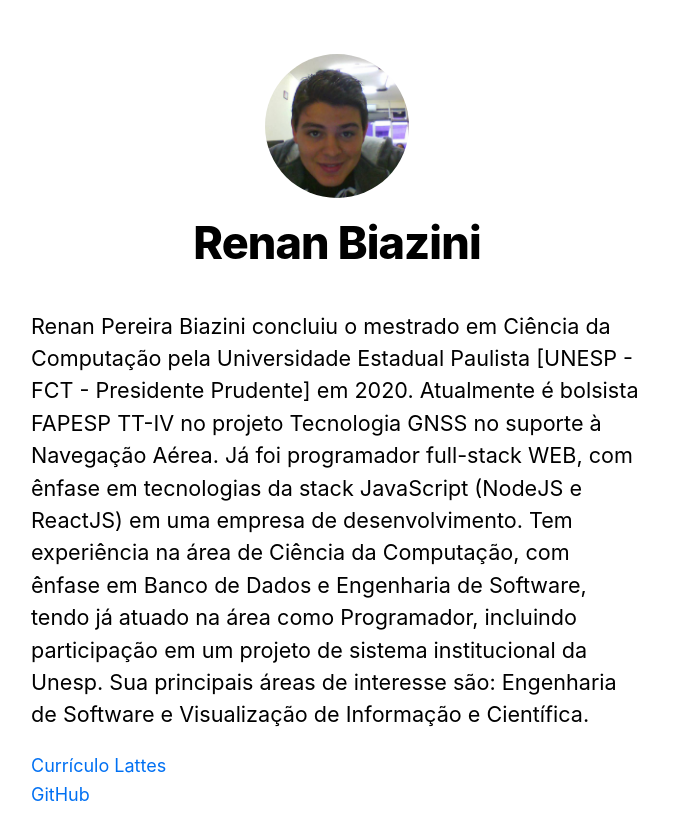
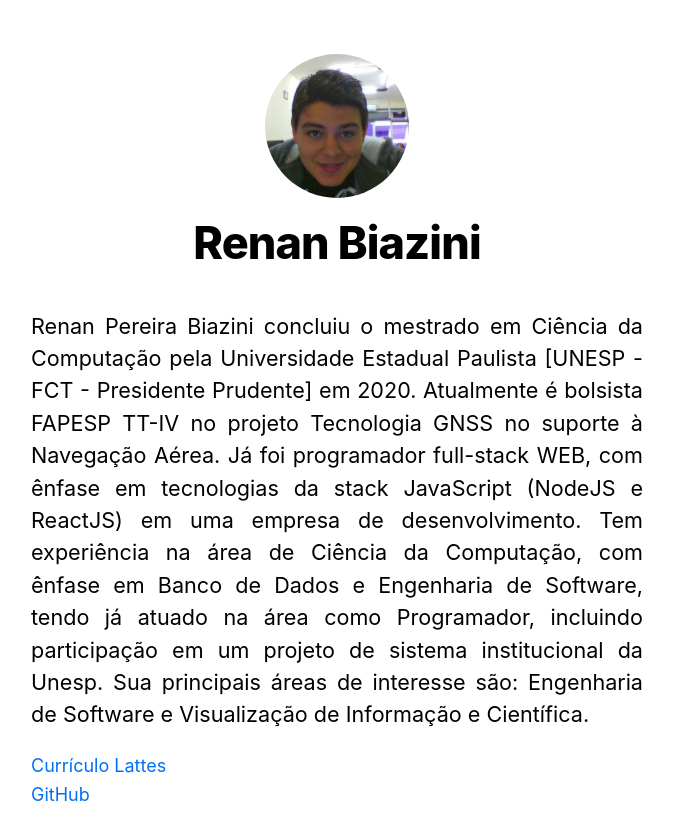
Before and after one commit to Biazza/nextjs, a Next.js app in the folder nextjs-blog/: page / in a window 1280 px wide. Shown: the top 840 px of the page, without its empty margins (303-976 px from the left). Built offline with nearby package versions, Linux system fonts and the light colour scheme.

Commit message:
Fix: Change align about text

```diff
--- a/nextjs-blog/pages/index.jsx
+++ b/nextjs-blog/pages/index.jsx
@@ -12,7 +12,7 @@ export default function Home({ allPostsData }) {
         <title>{siteTitle}</title>
       </Head>
       <section className={utilStyles.headingMd}>
-        <p>
+        <p className={utilStyles.aboutText}>
           Renan Pereira Biazini concluiu o mestrado em Ciência da Computação
           pela Universidade Estadual Paulista [UNESP - FCT - Presidente
           Prudente] em 2020. Atualmente é bolsista FAPESP TT-IV no projeto
--- a/nextjs-blog/styles/utils.module.css
+++ b/nextjs-blog/styles/utils.module.css
@@ -50,3 +50,7 @@
 .lightText {
     color: #999;
 }
+
+.aboutText {
+    text-align: justify;
+}
```
